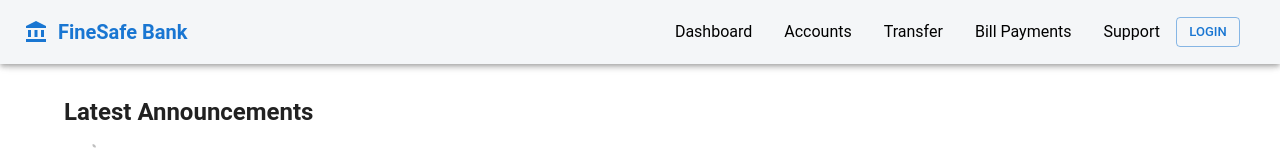
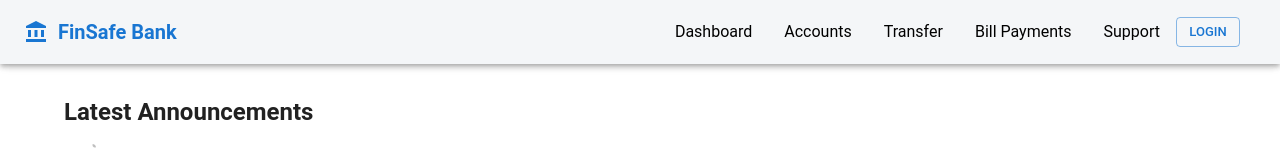
Before and after one commit to rameshy2415/finsafe-bank, a React (Vite) app: page / in a window 1280 px wide. Shown: the top 160 px of the page. Built offline with nearby package versions, Linux system fonts and the light colour scheme.

Commit message:
bank name change

```diff
--- a/src/components/Navbar.jsx
+++ b/src/components/Navbar.jsx
@@ -68,7 +68,7 @@ const Navbar = () => {
             sx={{ fontWeight: "bold" }}
             color="secondary"
           >
-            FineSafe Bank
+            FinSafe Bank
           </Typography>
         </Box>
 
```
